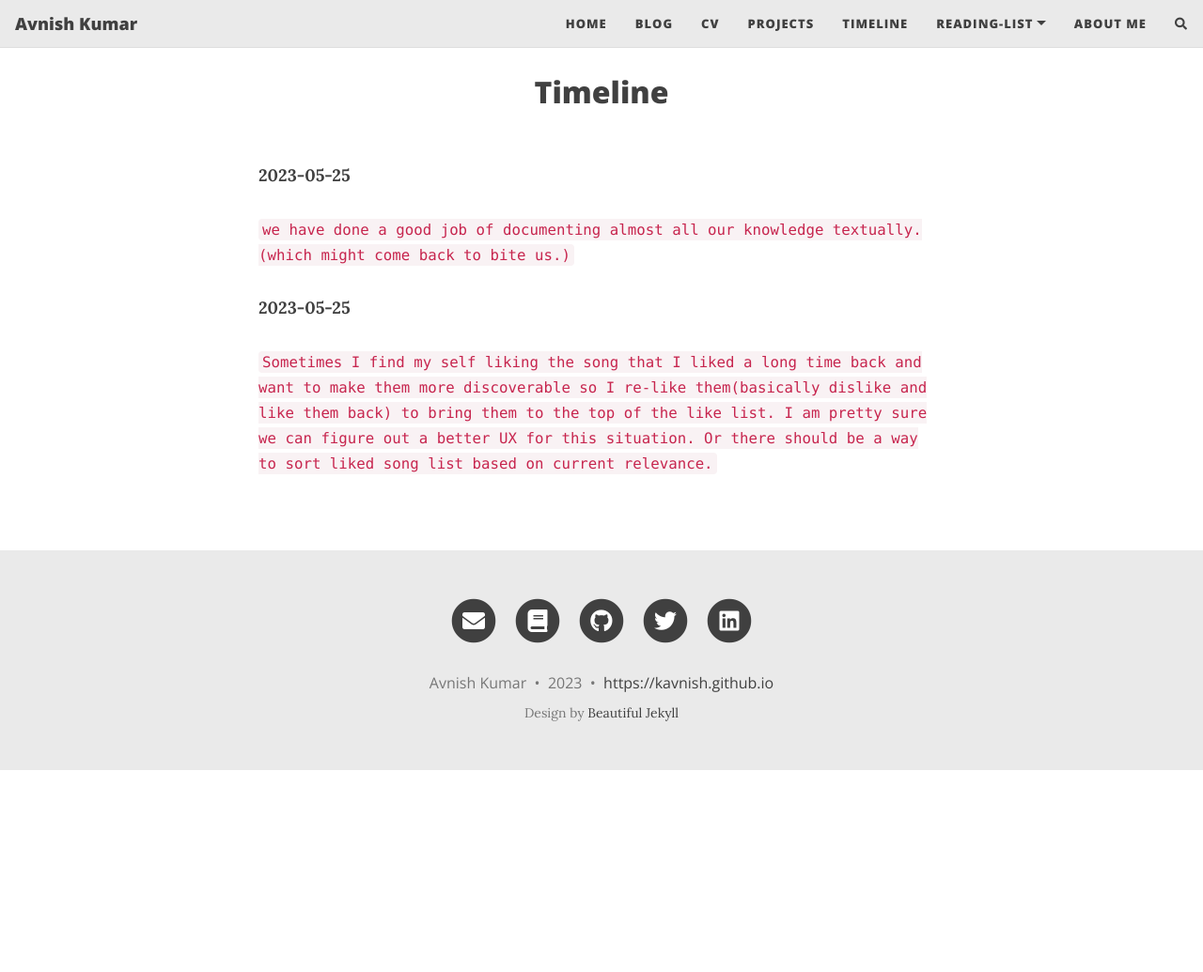
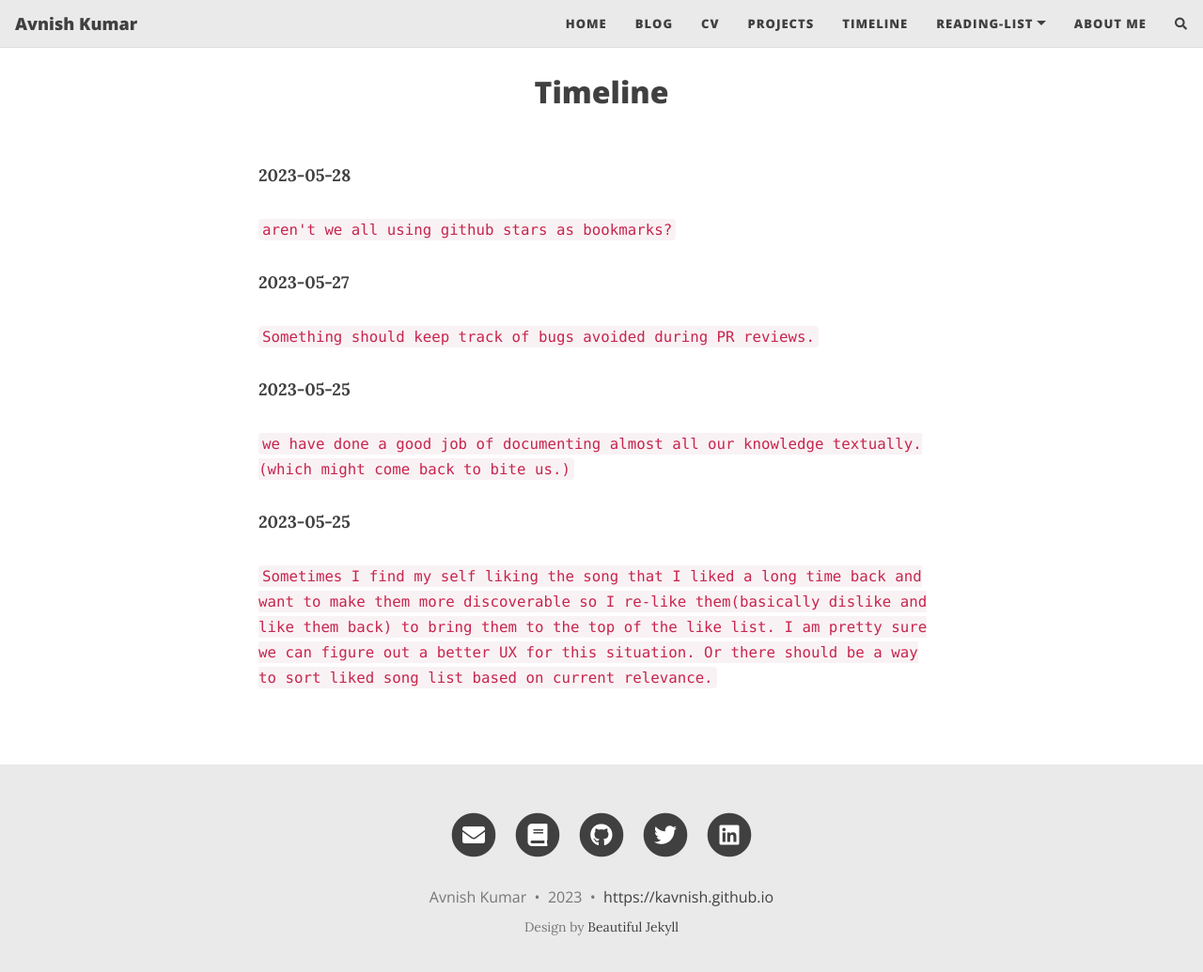
Before and after one commit to kavnish/kavnish.github.io, a Jekyll site: the page built from pages/timeline.md, in a window 1280 px wide and 1048 px high. Shown: the top 1035 px of the window at 94% size. Built offline with Jekyll 4.4.1, drawn with Linux system fonts in a browser that asks for light colours; nearby versions of some CDN libraries; comment, search, counter and statistics services are not loaded.

Commit message:
adding to timeline

```diff
--- a/pages/timeline.md
+++ b/pages/timeline.md
@@ -9,6 +9,14 @@ full-width: false
 published: true
 ---
 
+**2023-05-28**
+
+`aren't we all using github stars as bookmarks?`
+
+**2023-05-27**
+
+`Something should keep track of bugs avoided during PR reviews.`
+
 **2023-05-25**
 
 `we have done a good job of documenting almost all our knowledge textually. (which might come back to bite us.)`
```
